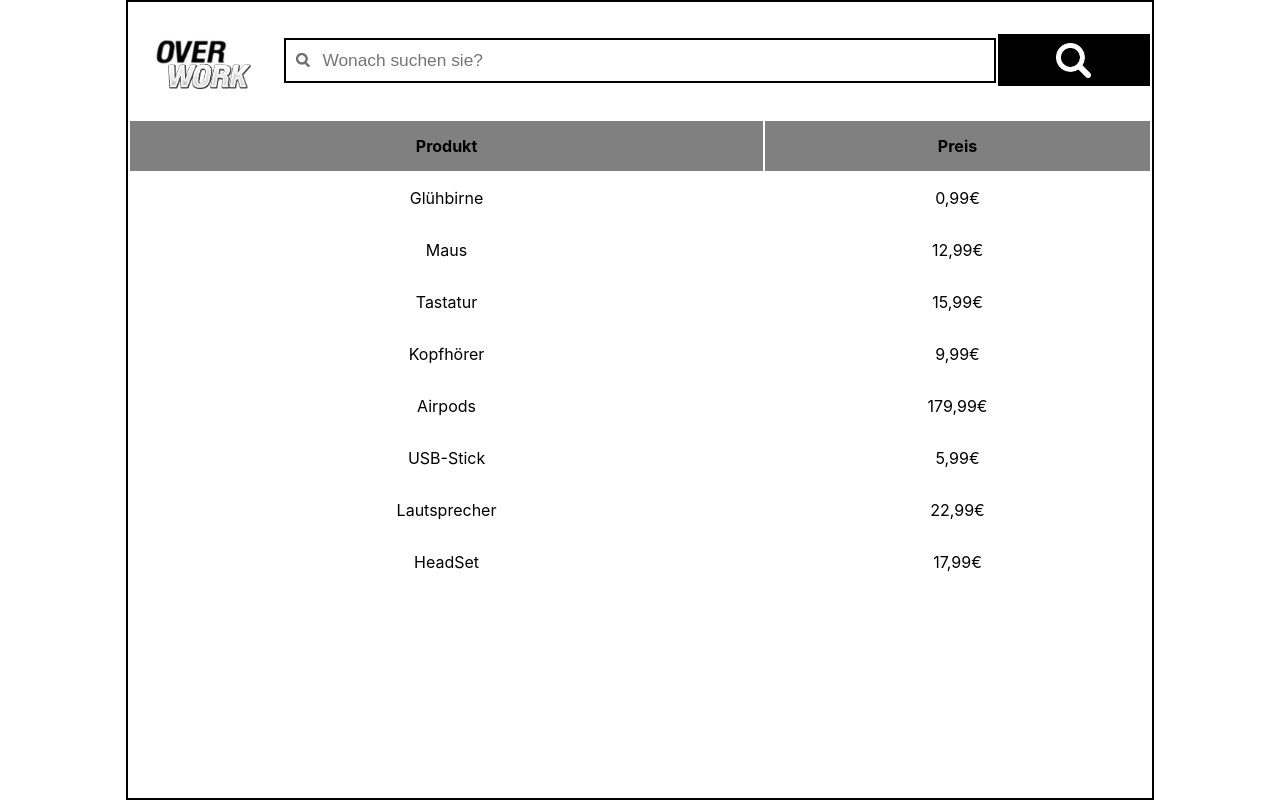
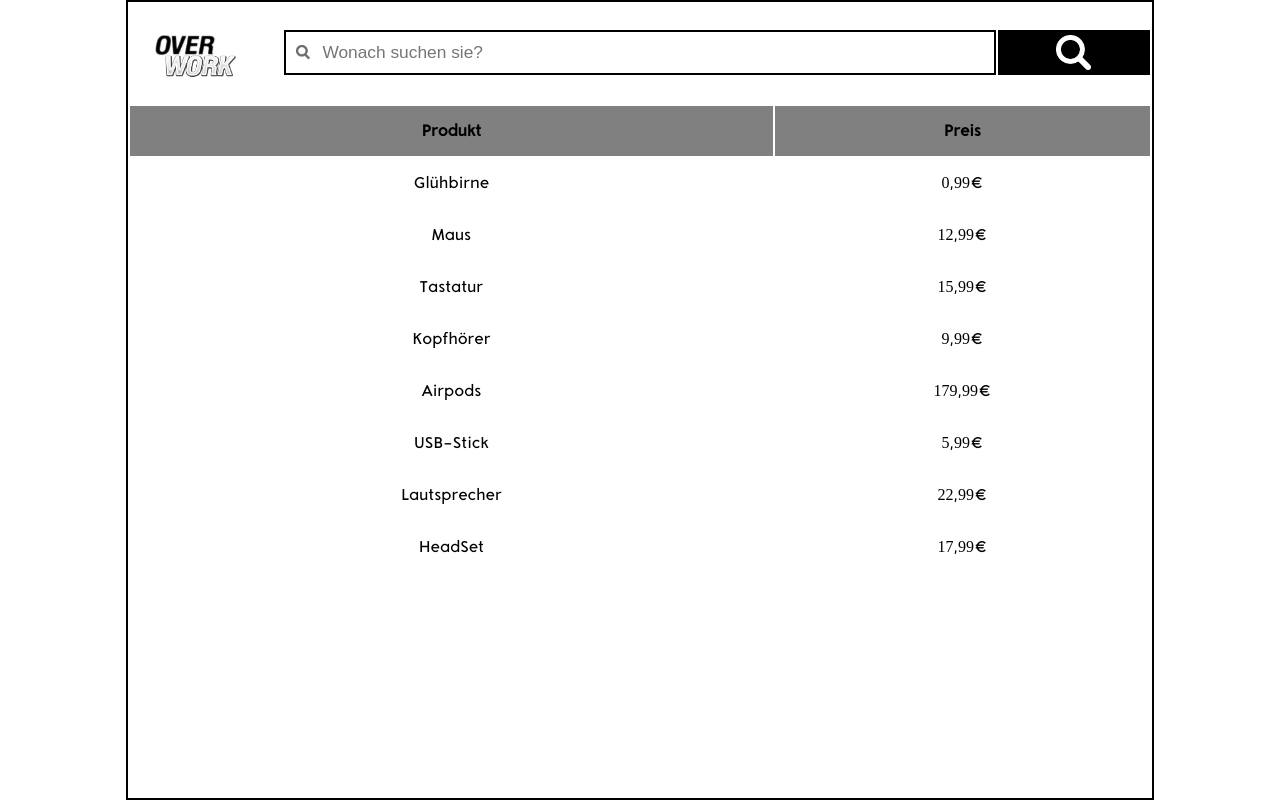
Before and after one commit to herdem-ys/dropshop, a plain HTML site: page index.html in a window 1280 px wide. Drawn offline with nearby package versions, Linux system fonts and the light colour scheme.

Commit message:
added font, added more JS, added more HTML, added & changed CSS

```diff
--- a/index.html
+++ b/index.html
@@ -7,13 +7,12 @@
         <script src="https://ajax.googleapis.com/ajax/libs/jquery/3.4.1/jquery.min.js"></script>
         <script src="searchbar.js"></script>
     </head>
-
   <body>
         <header>
             <searchbar>
                 <table>
                     <tr>
-                        <td id="td1logo"><img src="logo.png"></td>
+                        <td id="td1logo"><a href="" target="_self"><img src="logo.png"></a></td>
                         <td id="td2searchfield"><input id="searchInput" type="text" placeholder="Wonach suchen sie?"></td>
                         <td id="td3searchbutton"> <button id="knopf" onclick="search()"><img src="icon.png" width="35px"></button></td>
                     </tr>
--- a/searchbar.js
+++ b/searchbar.js
@@ -4,3 +4,18 @@ function search(){
         $(this).toggle($(this).text().toLowerCase().indexOf(value) > -1); // hier
       });
 }
+
+$(function (){
+  searchEnter()
+});
+
+
+function searchEnter() {
+  var input = $("#searchInput");
+  $(input).on("keyup",function(event) {
+    if(event.keyCode === 13){
+      event.preventDefault();
+      $("#knopf").click();
+    }
+  });
+}
--- a/style.css
+++ b/style.css
@@ -1,5 +1,13 @@
+@font-face{
+    font-family: 'aron_grotesqueregular';
+    src: url('arongrotesque-regular-webfont.woff') format('woff'),
+         url('arongrotesque-regular-webfont.ttf') format('truetype');
+    font-weight: normal;
+    font-style: normal;
+}
+
 html{
-background-color: white;
+    font-family: aron_grotesqueregular;
 }
 
 body{
@@ -7,7 +15,6 @@ body{
     border: 2px solid black;
     margin-top: 0px;
     margin: auto;
-
 }
 
 
@@ -20,7 +27,7 @@ body{
 }
 
     #td1logo img {
-        width: 70%;
+        width: 60%;
         padding: 2%;
         padding-left: 20px;
         margin: 0%;
@@ -112,7 +119,7 @@ input:focus:-ms-input-placeholder {
 
 button{
     width: 10%;
-    height: 52px;
+    height: 45px;
     font-size: 40px;
     margin: 0;
     padding: 0;
@@ -132,7 +139,6 @@ transition: .2s ease;
 root table{
     width: 100%;
     text-align: center;
-    font-family: SF Pro Text;
     color: black;
     padding-top: 0px;
     border-top: 0px;
```
Also changed, not shown: arongrotesque-regular-webfont.ttf (added), arongrotesque-regular-webfont.woff (added). Lines whose indentation alone changed are shown as unchanged.
